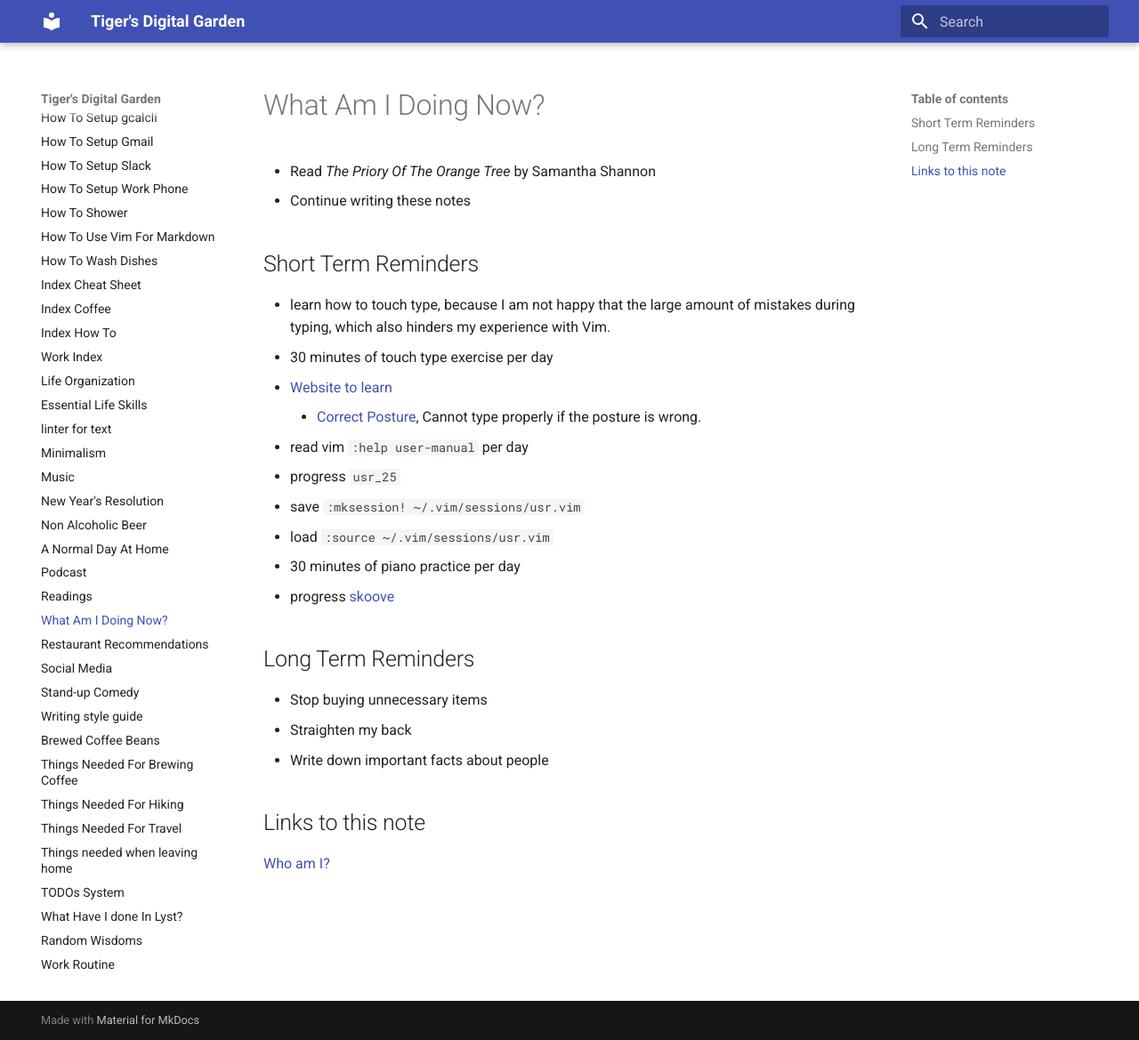
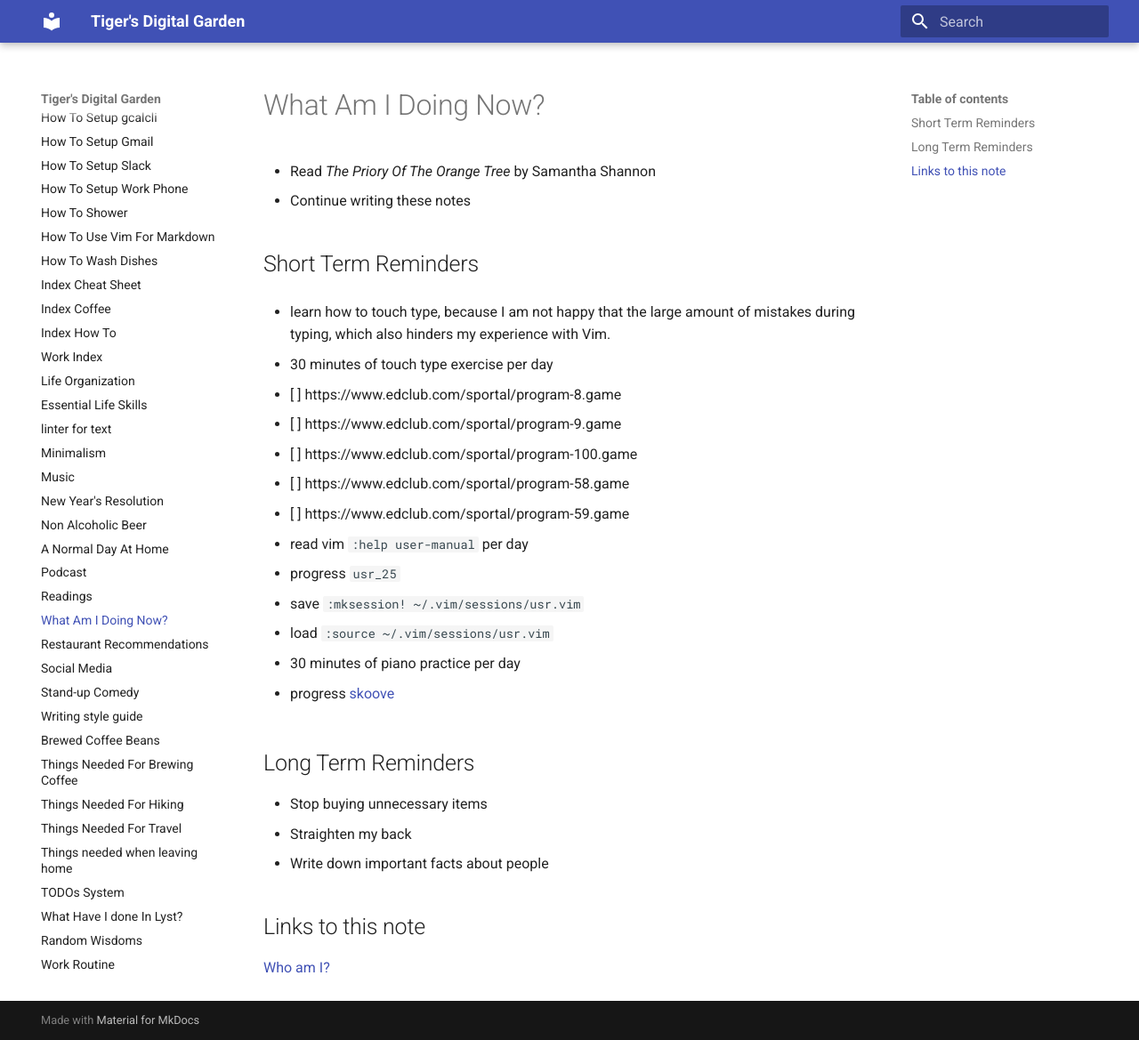
Before and after one commit to ynotstartups/notes, an MkDocs documentation site: the page built from notes/reminders.md, in a window 1280 px wide and 1169 px high. Shown: the whole window at 89% size. Built offline with MkDocs 1.6.1 and Material for MkDocs 9.7.7, drawn with Linux system fonts in a browser that asks for light colours.

Commit message:
update typing progress

```diff
--- a/notes/reminders.md
+++ b/notes/reminders.md
@@ -6,14 +6,22 @@
 ## Short Term Reminders
 
 - learn how to touch type, because I am not happy that the large amount of mistakes during typing, which also hinders my experience with Vim.
+
   - 30 minutes of touch type exercise per day
-  - [Website to learn](https://www.edclub.com/signin)
-    - [Correct Posture](https://ergonomictrends.com/proper-ergonomic-typing-posture-at-computer/), Cannot type properly if the posture is wrong.
+  - [ ] https://www.edclub.com/sportal/program-8.game
+  - [ ] https://www.edclub.com/sportal/program-9.game
+  - [ ] https://www.edclub.com/sportal/program-100.game
+  - [ ] https://www.edclub.com/sportal/program-58.game
+  - [ ] https://www.edclub.com/sportal/program-59.game
+
 - read vim `:help user-manual` per day
+
   - progress `usr_25`
   - save `:mksession! ~/.vim/sessions/usr.vim`
   - load `:source ~/.vim/sessions/usr.vim`
+
 - 30 minutes of piano practice per day
+
   - progress [skoove](https://www.skoove.com/en/app/lesson/37)
 
 ## Long Term Reminders
```
